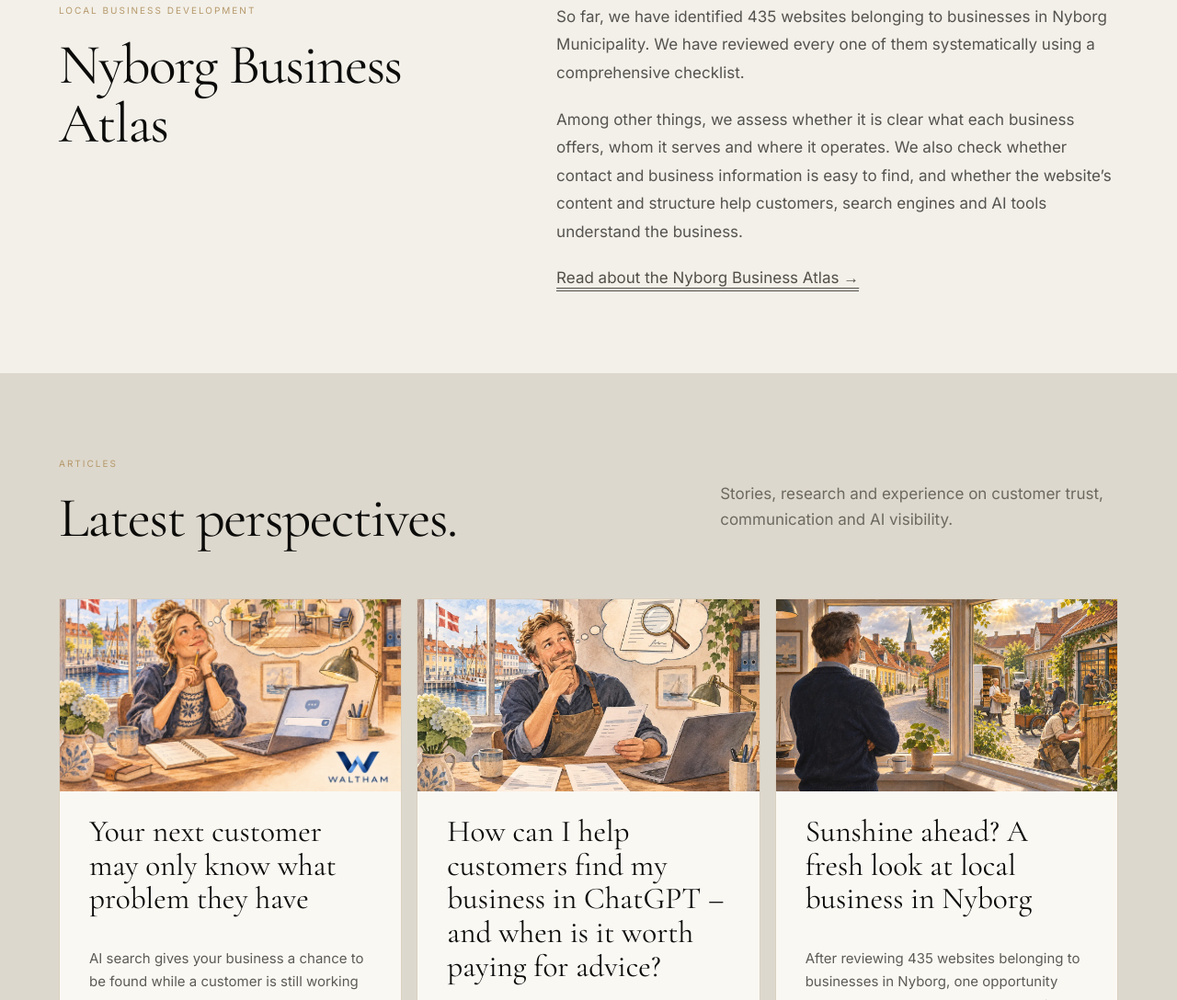
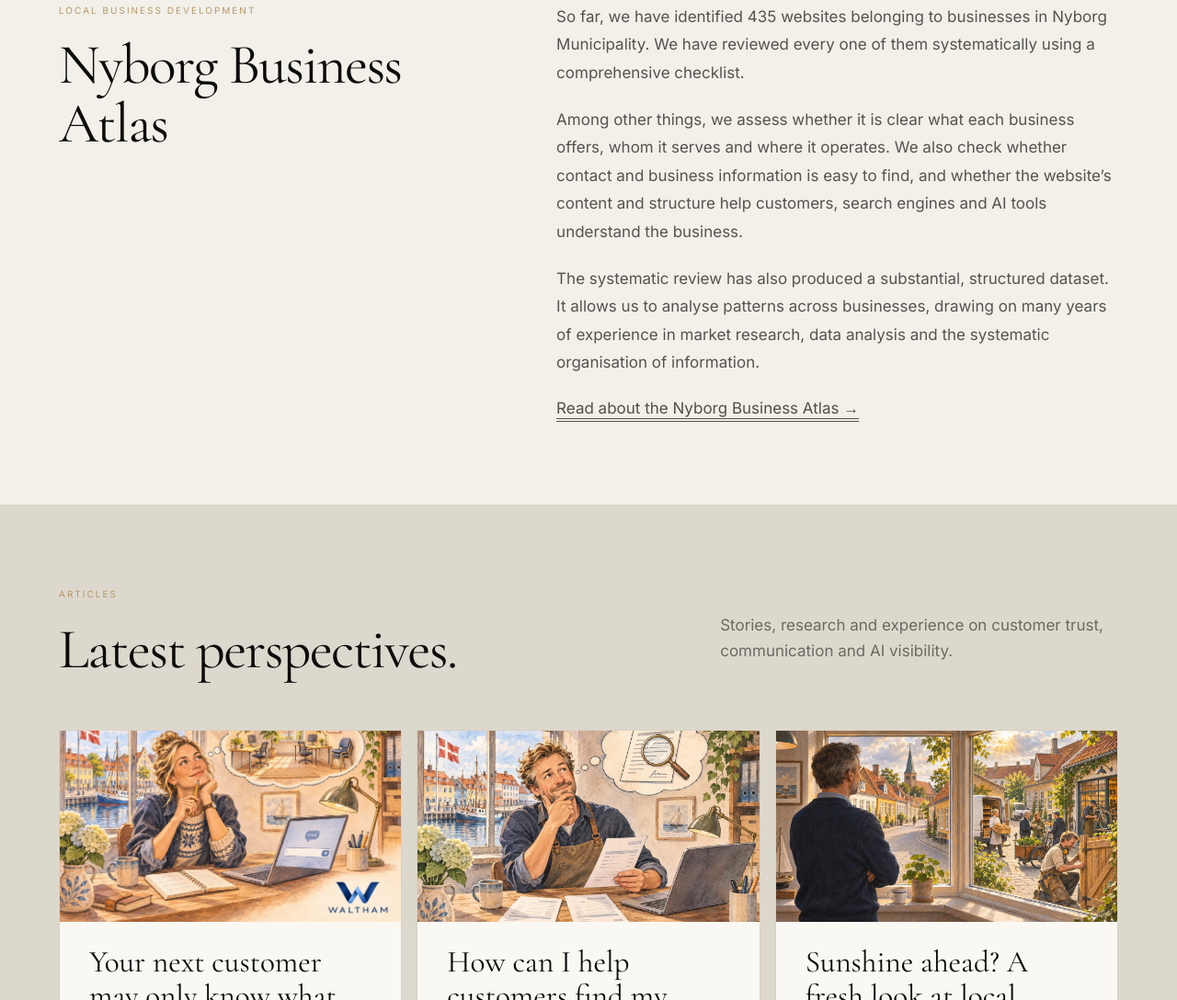
Before and after one commit to waltham1968-source/Waltham, a plain HTML site: page en/index.html in a window 1280 px wide. Shown: the part 1076-2164 px from the top of the page at 92% size. Drawn offline with nearby package versions, Linux system fonts and the light colour scheme.

Commit message:
Explain the Nyborg Atlas data and research method

```diff
--- a/en/index.html
+++ b/en/index.html
@@ -135,6 +135,7 @@
       <div class="copy">
         <p>So far, we have identified 435 websites belonging to businesses in Nyborg Municipality. We have reviewed every one of them systematically using a comprehensive checklist.</p>
         <p>Among other things, we assess whether it is clear what each business offers, whom it serves and where it operates. We also check whether contact and business information is easy to find, and whether the website’s content and structure help customers, search engines and AI tools understand the business.</p>
+        <p>The systematic review has also produced a substantial, structured dataset. It allows us to analyse patterns across businesses, drawing on many years of experience in market research, data analysis and the systematic organisation of information.</p>
         <a class="text-link" href="/en/nyborg-business-atlas/">Read about the Nyborg Business Atlas →</a>
       </div>
     </div>
```
